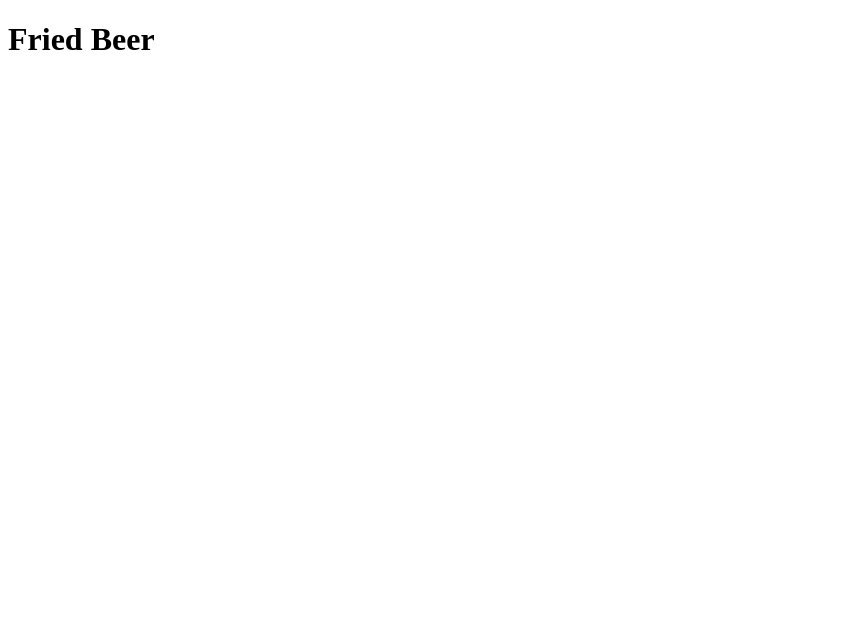
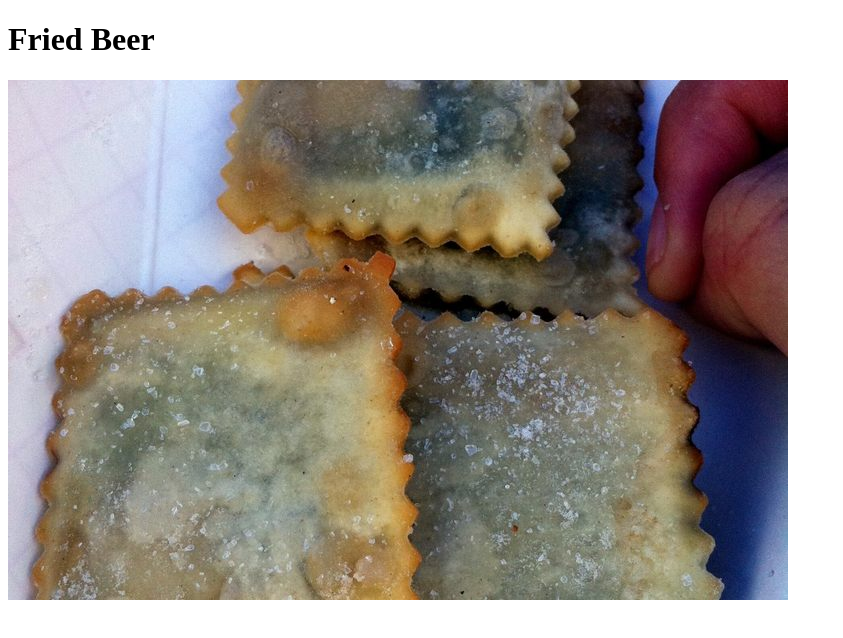
Before and after one commit to N-Reed1/odin-recipes, a plain HTML site: page recipes/fried-beer.html in a window 1280 px wide. Shown: the whole page, without its empty margins (0-843 px from the left). Drawn offline with Linux system fonts and the light colour scheme.

Commit message:
Add images to fried-butter.html and fried-beer.html. Changed fried-butter.jpg

```diff
--- a/recipes/fried-beer.html
+++ b/recipes/fried-beer.html
@@ -6,6 +6,9 @@
     </head>
 
     <body>
+
+        <!-- Header and picture -->
         <h1>Fried Beer</h1>
+        <img src="../img/fried-beer.jpg" alt="Fried ravioli with beer inside">
     </body>
 </head>
```
Also changed, not shown: recipes/fried-butter.html (+1 -0 lines), img/fried-butter.jpg.
